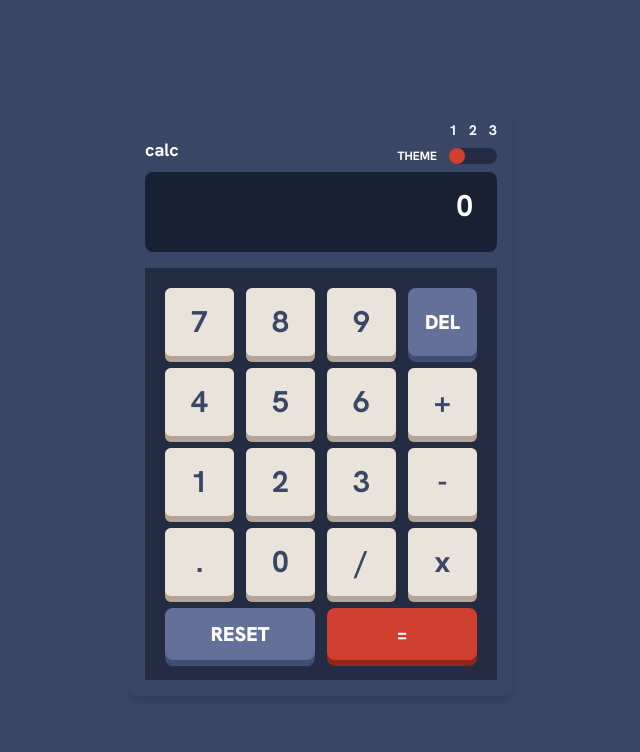
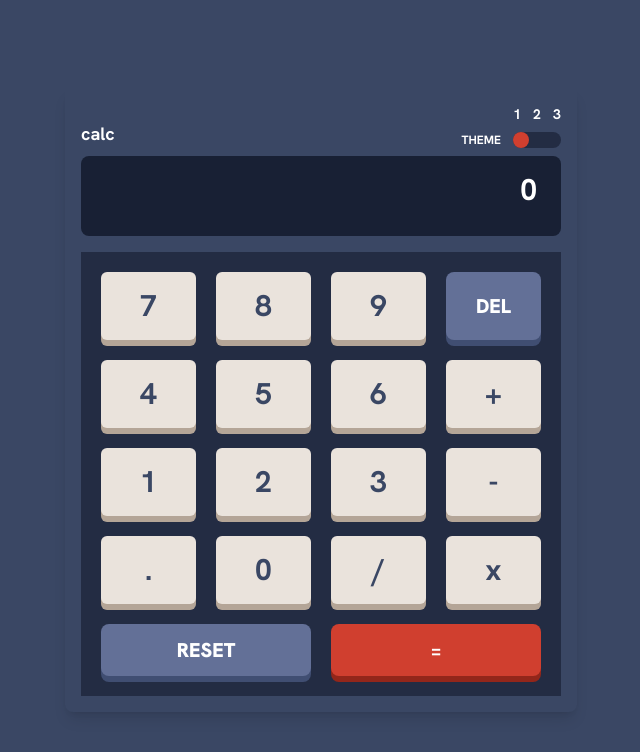
Before and after one commit to dejuliansr/front-end-mentor-calculator-app, a website: page index.html in a window 1280 px wide. Shown: the whole page, without its empty margins (319-959 px from the left). Drawn offline with Linux system fonts and the light colour scheme.

Commit message:
fix: fixing width

```diff
--- a/index.html
+++ b/index.html
@@ -10,7 +10,7 @@
   </head>
   <body class="theme-one">
     <main id="mainContent" class="flex items-center justify-center min-h-screen">
-      <section class="rounded-lg p-4 shadow-lg max-w-sm w-full">
+      <section class="rounded-lg p-4 shadow-lg max-w-sm md:max-w-lg w-full">
         <!-- Header -->
         <div id="headerText" class="flex items-end justify-between mb-2 gap-3">
           <div class="flex justify-between items-end w-full">
@@ -41,7 +41,7 @@
         </section>
 
         <!-- Buttons -->
-        <section id="keypadBackground" class="grid grid-cols-4 gap-3 p-5">
+        <section id="keypadBackground" class="grid grid-cols-4 gap-3 md:gap-5 p-5">
           <!-- Row 1 -->
           <button id="keyBackground" class="font-bold p-4 rounded-md text-center text-3xl focus:outline-none cursor-pointer" data-key="7">7</button>
           <button id="keyBackground" class="font-bold p-4 rounded-md text-center text-3xl focus:outline-none cursor-pointer" data-key="8">8</button>
```
Also changed, not shown: css/output.css, css/styles.css.
